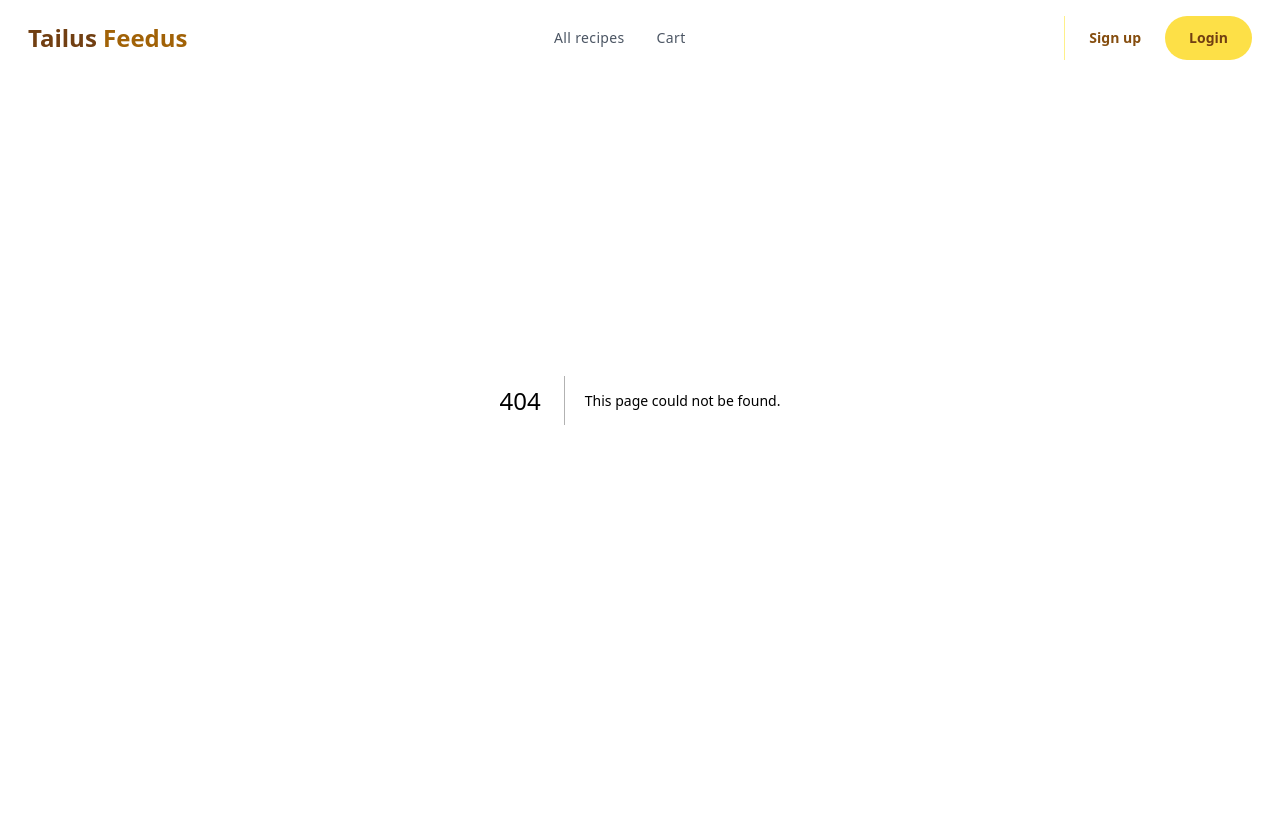
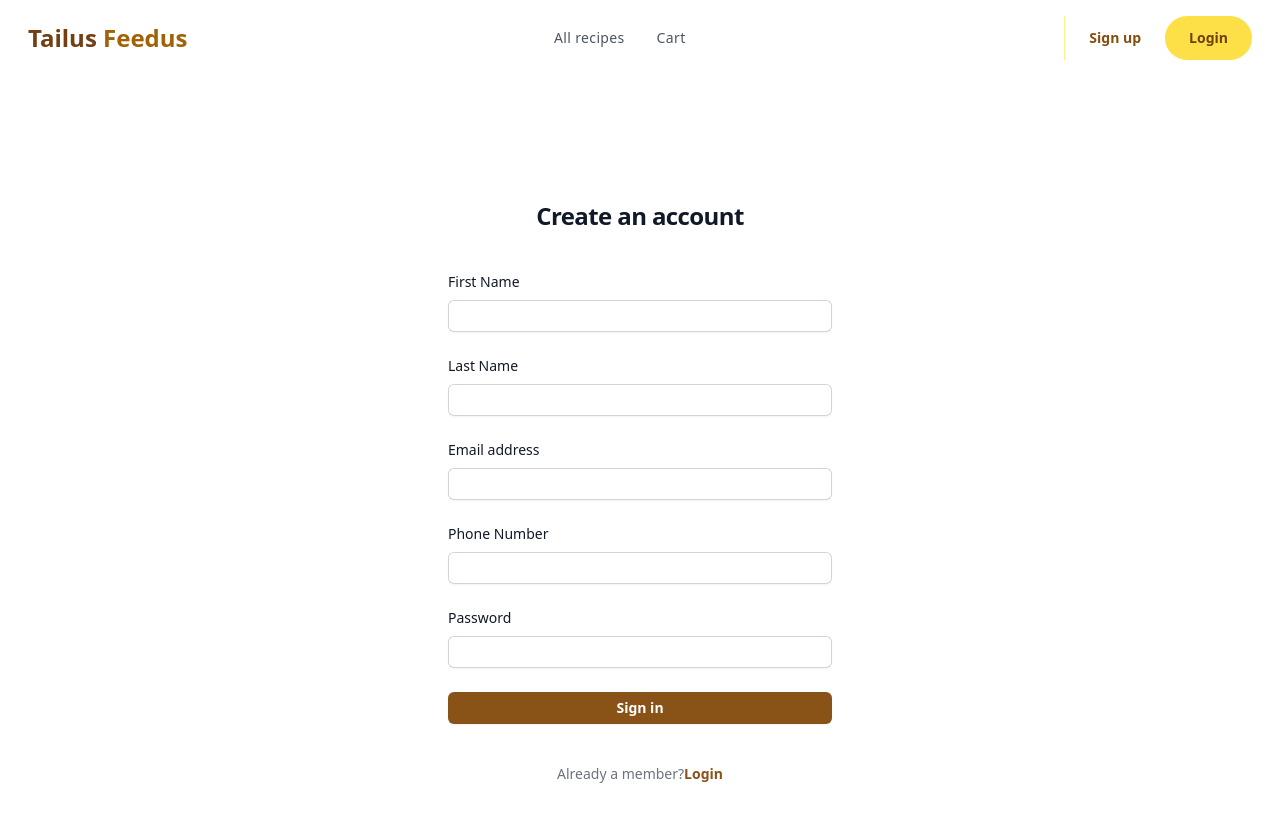
Before and after one commit to khandokarIsmailDev/practical-assessment-repliq, a Next.js app: page /register in a window 1280 px wide. Before the commit this address had no page. Shown: the top 822 px of the page. Before the commit the page ends 800 px from the top, so only its background shows below. Built offline with nearby package versions, Linux system fonts and the light colour scheme.

Commit message:
create login and register page

```diff
--- /dev/null
+++ b/app/login/page.jsx
@@ -0,0 +1,6 @@
+import Login from '@/components/Login/Login'
+import React from 'react'
+
+export default function page() {
+  return <Login />;
+}
--- /dev/null
+++ b/app/register/page.jsx
@@ -0,0 +1,6 @@
+import Register from '@/components/Register/Register'
+import React from 'react'
+
+export default function page() {
+  return <Register />;
+}
```
